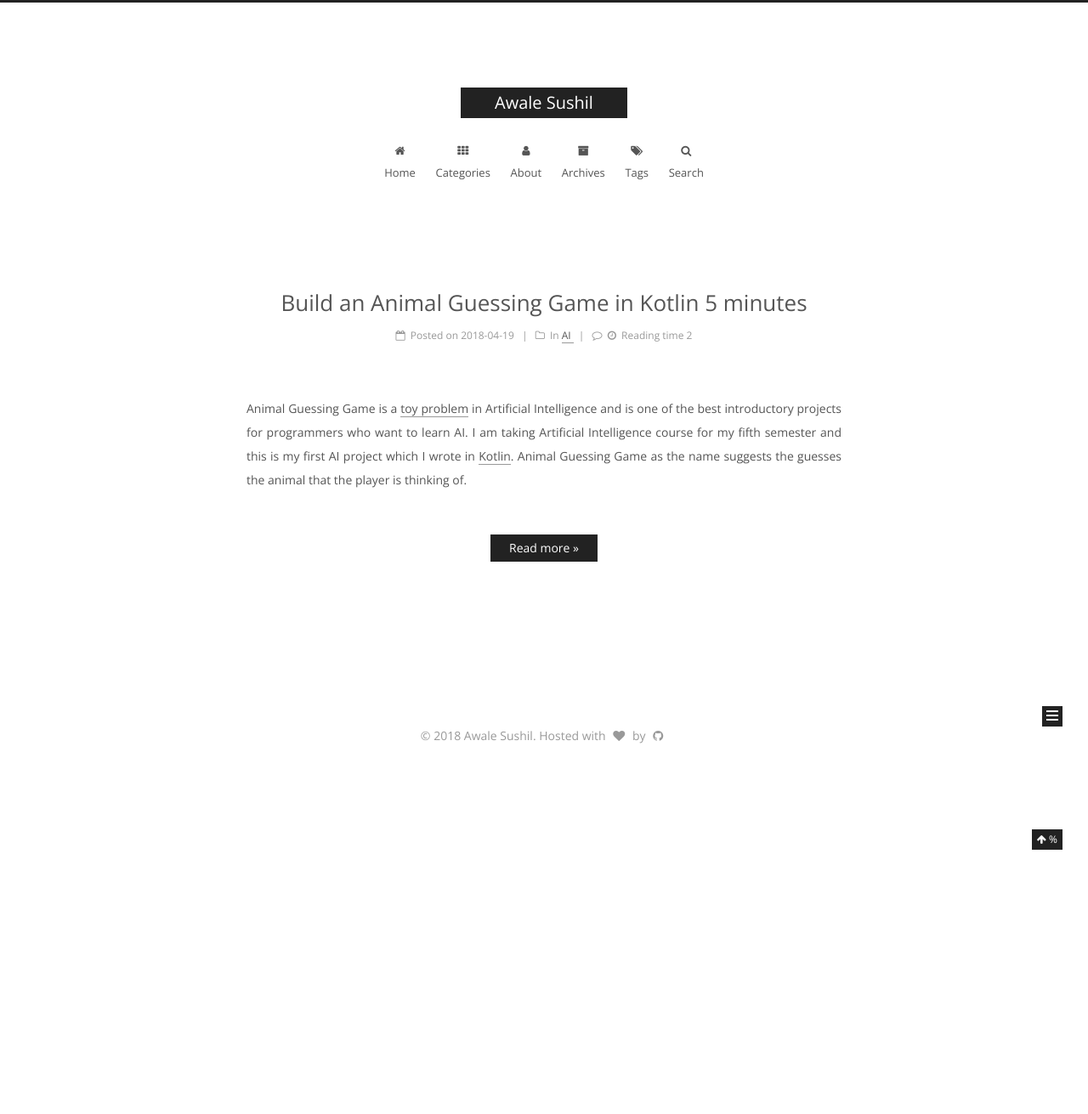
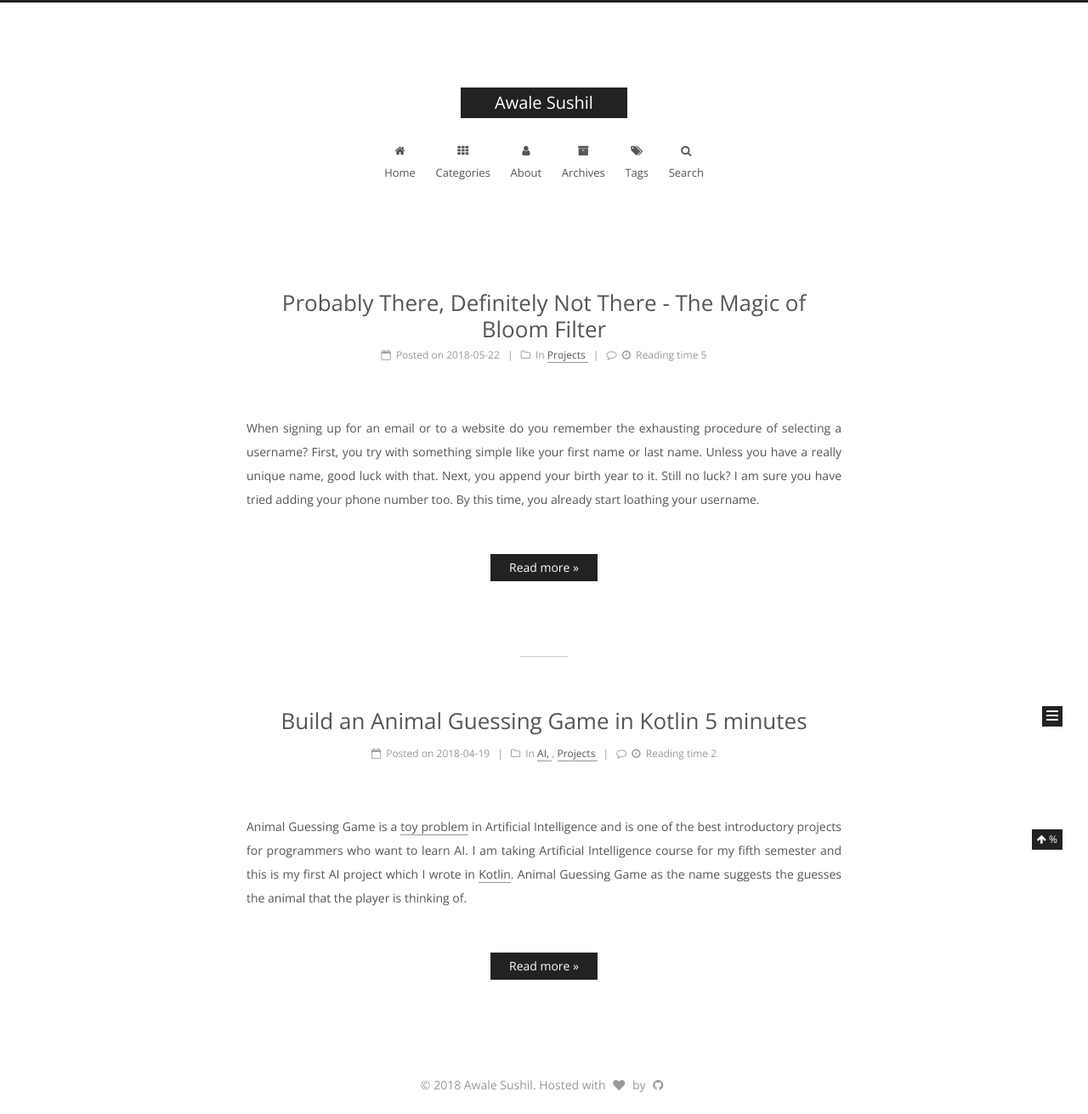
Before and after one commit to awalesushil/blog, a Jekyll site: the page built from index.html, in a window 1280 px wide. Shown: the whole page at 85% size. Built offline with Jekyll 4.4.1, drawn with Linux system fonts in a browser that asks for light colours; the list of posts is cut into pages by our own code; comment, search, counter and statistics services are not loaded; before the commit the page ends 900 px from its top, so only the background shows below that; part of the change alters nothing that is shown.

Commit message:
Second Blog Post: Bloom Filter

```diff
--- a/_posts/2018-04-19-animal-guessing-game-in-kotlin.md
+++ b/_posts/2018-04-19-animal-guessing-game-in-kotlin.md
@@ -1,7 +1,7 @@
 ---
 title: "Build an Animal Guessing Game in Kotlin 5 minutes"
 key: 20180919
-categories: AI
+categories: AI, Projects
 tags: AI, Kotlin
 ---
 
--- /dev/null
+++ b/_posts/2018-05-22-bloom-filter.md
@@ -0,0 +1,111 @@
+---
+title: "Probably There, Definitely Not There - The Magic of Bloom Filter"
+key: 20180422
+categories: Projects
+tags: Node.js, BloomFilter
+---
+
+When signing up for an email or to a website do you remember the exhausting procedure of selecting a username? First, you try with something simple like your first name or last name. Unless you have a really unique name, good luck with that. Next, you append your birth year to it. Still no luck? I am sure you have tried adding your phone number too. By this time, you already start loathing your username.
+
+<!--more-->
+
+We can only try so many usernames, and we feel mentally exhausted. Imagine what goes under the hood. For each username you try, the computer must check against all the username it has stored in its database. And for applications such as Facebook, Twitter, and Instagram, the task is a challenge in itself.
+
+How do you think these social media giants with hundreds of millions of users manage to check if a username is available or not and within milliseconds inform you? Clearly simple solutions like linear search are inefficient. Well, one possible optimal solution is the use of Bloom Filter.
+
+## What is Bloom Filter?
+
+Bloom Filter is a probabilistic time and space efficient data structure used to represent a set and perform membership queries i.e. query whether an element is a member of the set or not. Burton H. Bloom first purposed bloom filter in his paper [Space/Time Trade-offs in Hash Coding with Allowable Errors in 1970](http://dmod.eu/deca/ft_gateway.cfm.pdf).
+
+There are two parts to a Bloom Filter:
+<ol>
+    <li> Bit Vector </li>
+    <li> Hash Function </li>
+</ol>
+
+### Bit Vector
+
+A bit vector is an array of n x 1 dimensions consisting of either 1 or 0 as its member. All the bit values are first initialized to 0.
+
+![bit_vector](/assets/images/bit_vector.jpg){:.border.rounded}
+
+### Hash Function
+
+A hash function takes an input and generates a fixed-bit-size hash code. Here in our case, we use the hash function to generate an index value for the bit vector.
+
+Here is how the two combine to implement bloom filter.
+
+For every member (username), to be stored in the bit vector, it must first pass through the hash function. The hash function generates a hash code or index value. The bit value at the corresponding index of bit vector is set to 1. We can use multiple hash functions as well which will alter the bit at that many index positions.
+
+![hash_function](/assets/images/hash_function.jpg){:.border.rounded}
+
+Now, if we want to check whether a member (username) is in the bit vector or not, we simply pass it through the hash function and generate an index value. Next, we check the bit value at that index position. If the value is 1, the member is in the bloom filter, else it is not.
+
+## The Probabilistic Part
+
+Bloom Filter is called a probabilistic data structure and here is the reason why.
+
+When we query the membership of an element into a bloom filter one of two results is possible. Either the member is not present i.e. get 0 as the return value or the member is present i.e. get 1 as return value at the index position generated by the hash function.
+
+When we get a 0 as the return value, it signifies that the element is definitely not present in the bloom filter. However, if we get a 1 as the return value, it does not guarantee that the element is present in the bloom filter. It signifies that the element may be present. The reason behind it is the use of the hash function.  A hash function maybe collision-prone i.e. the hash function may generate same index value even for different members. As a result, the hash function may generate an index value at which the bit value is already 1. Hence, even though the member is not present in the bloom filter, the result will be that the member is already present. This is the case of false positive.
+
+False positives in bloom filter can be minimized by using bit values at multiple positions to represent a single element. One of the ways of achieving it is the use of multiple hash functions. Or we can use a hash function with good uniform distribution.
+
+Bloom Filter is a simple and elegant solution for membership queries.
+
+## Time Efficiency
+
+Bloom Filter implements the concept of indexing which has a time complexity of O(1). If we use k number of hash functions, it becomes O(k).
+
+## Space Efficieny
+
+The most attractive feature of a bloom filter is its space efficiency. All that a bloom filter stores are bit values. One member is represented by a single bit value. Hence, we can store billions of members in a bloom filter that takes only a few hundred MB of memory. As a result, we can store the data even in primary memory for fast access.
+
+## Detecting Duplicate Username While Registration using a Bloom Filter
+
+Now that we are clear what a bloom filter is, how it works, and what its advantages are, let’s implement it in detecting duplicate username while registering to a dummy email application.
+
+We will implement it using Node.js and we will use Redis database to implement the bit vector and use Murmur hash function.
+
+## Part I: Bit Vector using Redis Database
+
+[Redis](https://redis.io) is an open-source in-memory database that stores data in memory rather than hard disk which means database query is faster.
+
+Redis supports different types of data structures such as string, sets, bit set etc. We will use the bitmap data structure to implement the bit vector. Redis implements the bitmap using its string data structure i.e. it stores the bit vector as a string.
+
+The string is capable of storing 32 bits while occupying a memory space of just 512 MB. That means to store 4
+billion members, it will only occupy 512 MB of space.
+
+The bitmap has two function calls:
+<ol>
+    <li><i>setbit</i>: to set bit value to 1 at specified index position</li>
+    <li><i>getbit</i>: to get the bit value at specified index position</li>
+</ol>
+
+{% gist 5543244c2f0f94248fb3b19dd44f02a7 %}
+
+## Part II: Hash Function using MurmurHash
+
+We are using a 32-bit version MurmurHash function. We will install the MurmurHash3js module and call <code>murmurHash3.x86.hash32(string)</code> function.
+
+We are using the MurmurHash function because it is an excellent choice for hash-based lookups.  In a [test conducted by Colin Pesyna](https://research.neustar.biz/2011/12/29/choosing-a-good-hash-function-part-2/), Murmur hash function was found to have no collision while testing with 42 million keys. Further tests concluded that MurmurHash function had [random uniform distribution and good avalanche effect](https://research.neustar.biz/2012/02/02/choosing-a-good-hash-function-part-3/). All these properties make Murmur hash an excellent choice for use in bloom filter.
+
+## Part III: Implementation in Registration Logic
+
+First, we check if the username is available or not.
+
+If the username is available, then we allow registration. First, enter the user details in the database and then set the bit value corresponding to the username to 1.
+
+{% gist fecb990008db70123916a32baea20830 %}
+
+## Screenshots
+
+![username_available](/assets/images/username_available.jpg){:.border.rounded}
+<i>Case I: Username is available</i>
+
+![username_not_available](/assets/images/username_not_available.jpg){:.border.rounded}
+<i>Case II: Username is not available</i>
+
+You can find the full project on my [GitHub account](https://github.com/awalesushil/BloomFilter).
+
+Bloom Filter is such a versatile data structure. There are many more variants of the data structure and it has a wide range of applications in networking, security, big data. Here is a good resource that highlights just that.
```
Also changed, not shown: assets/images/bit_vector.jpg (added), assets/images/hash_function.jpg (added), assets/images/username_available.jpg (added), assets/images/username_not_available.jpg (added).
